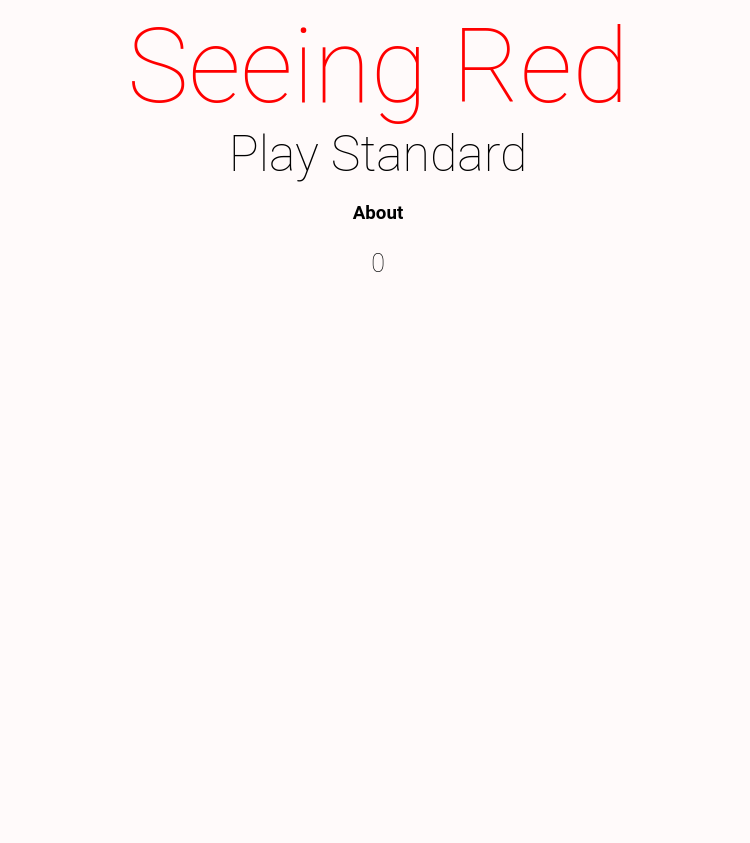
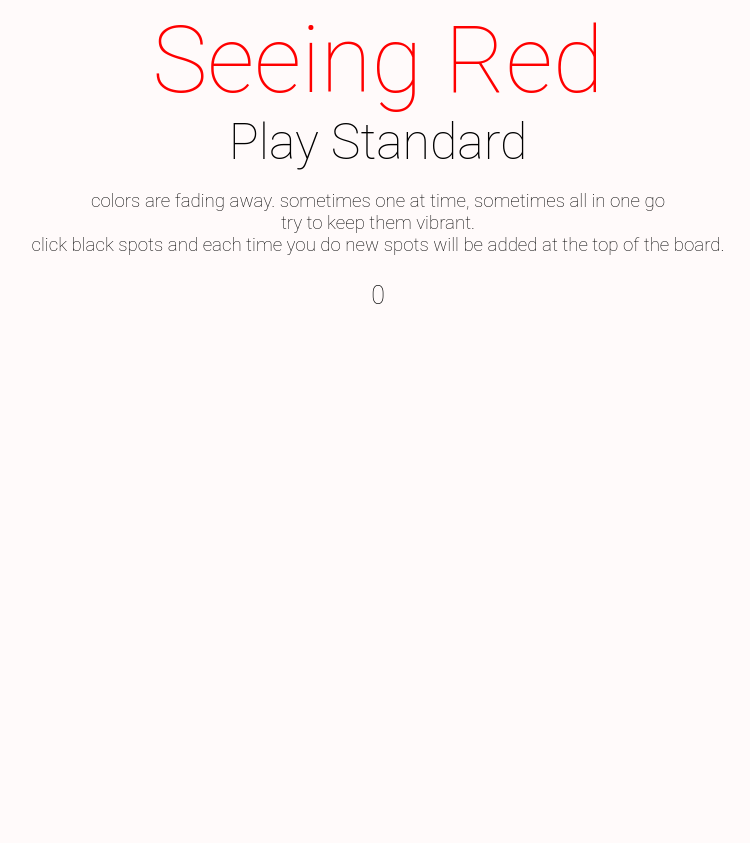
Before and after one commit to pedroeldiablo/WDI_London_Project1, a PHP site: page / in a window 1280 px wide. Shown: the whole page, without its empty margins (262-1012 px from the left). Before the commit the page ends 272 px from the top, so only its background shows below. Run offline with PHP 8.4, Linux system fonts and the light colour scheme; some libraries are stand-ins or nearby versions.

Commit message:
restart and intro

```diff
--- a/css/style.css
+++ b/css/style.css
@@ -2,11 +2,12 @@ body {
   text-align: center;
   font-family: Roboto, sans-serif;
   background-color: rgb(255, 250, 250);
+  font-weight: lighter;
 }
 
 h1 {
   text-align: center;
-  font-size: 100px;
+  font-size: 90px;
   font-weight: lighter;
   color: red;
   margin-bottom:0;
@@ -18,6 +19,10 @@ h2 {
   font-weight: lighter;
   margin: 0;
 
+}
+
+h3 {
+  font-weight: lighter;
 }
 
 p {
--- a/index.html
+++ b/index.html
@@ -11,8 +11,9 @@
   <main>
     <h1 class="animated infinite pulse">Seeing Red</h1>
     <h2 class="create_grid" id ="medium">Play Standard</h2>
+    <h2 id="restart">Restart</h2>
     <!-- <h2 class="create_grid" id ="redGreen">Play Red Green</h2> -->
-    <h3 class="about">About</h3>
+    <h3 class="about">colors are fading away. sometimes one at time, sometimes all in one go<br> try to keep them vibrant. <br>click black spots and each time you do new spots will be added at the top of the board.</h3>
     <p class=scoreboard>0</p>
     <!-- <button class=play>Play</button> -->
     <!-- <p class=countdown></p> -->
--- a/js/app.js
+++ b/js/app.js
@@ -7,6 +7,7 @@ $(function(){
   var $black = $('.black');
   var $create_grid =$(".create_grid");
   var $medium =$("#medium");
+  var $restart = $("#restart");
   var $redGreen=$("#redGreen");
   var $about = $('.about');
   var $score= $('.score');
@@ -22,32 +23,53 @@ $(function(){
   // about = "colors are disappearing. try to keep them alive. click black spots and each time you do new spots will be added at the top of the board."
 // https://en.wikipedia.org/wiki/Color_blindness#Diagnosis
 // https://en.wikipedia.org/wiki/Ishihara_test
+
+$restart.hide();
+
 var gameOver =(function (){
   $("body").css({"background-color": "red"});
   $($grid).css({"background-color":"red"});
   $($scoreboard).css({"font-size":"100px"});
   $($grid).empty();
   $medium.show();
+  $restart.hide();
   // $medium.
+});
+
+var startOver =(function (){
+  $playerscore = 0;
+  $scoreboard.html($playerscore);
+  $medium.show();
+  $restart.hide();
+  $($grid).empty();
+});
+
+$restart.on('click', function (i){
+  startOver();
+  $("body").css({"background-color": "red"});
+  $($grid).css({"background-color":"red"});
+  $($scoreboard).css({"font-size":"100px"});
+  buildABoard();
 });
 
 
 $medium.on('click', function (i){
+  buildABoard();
+});
+
+var buildABoard =(function (){
   $("body").css({"background-color": "white"});
   $($grid).css({"background-color":"white"});
   $($scoreboard).css({"font-size":"25px"});
   $playerscore = 0;
   $scoreboard.html($playerscore);
   $medium.hide();
-  $grid.css({"background-color": "white"});
-  $about.html("Quickly quickly.");
-  // $("#medium").removeClass("create_grid").addClass("reset");
-  // $(".reset").html("reset");
+  $restart.show();
+  $about.html("Quickly quickly. Keep the colors alive");
   var $blackSquare= '<li class=black></li>';
   $grid.prepend($blackSquare);
     for (i=0; i<399; i++){
       var $newSquare= '<li class='+$whatColor[Math.ceil(Math.random()*15)]+'></li>';
-      // $clickme ='Math.ceil(Math.random()*25)';
       $grid.append($newSquare);
     }
    var eatdot = setInterval(function(){
@@ -72,7 +94,7 @@ $medium.on('click', function (i){
         }
 
       },1500);
-    });
+});
 // removes individual tiles that are black and adds a new black tile plus up to 5 random tiles at the start of the list
 
   $grid.on('click', '.black', function(i){
```
